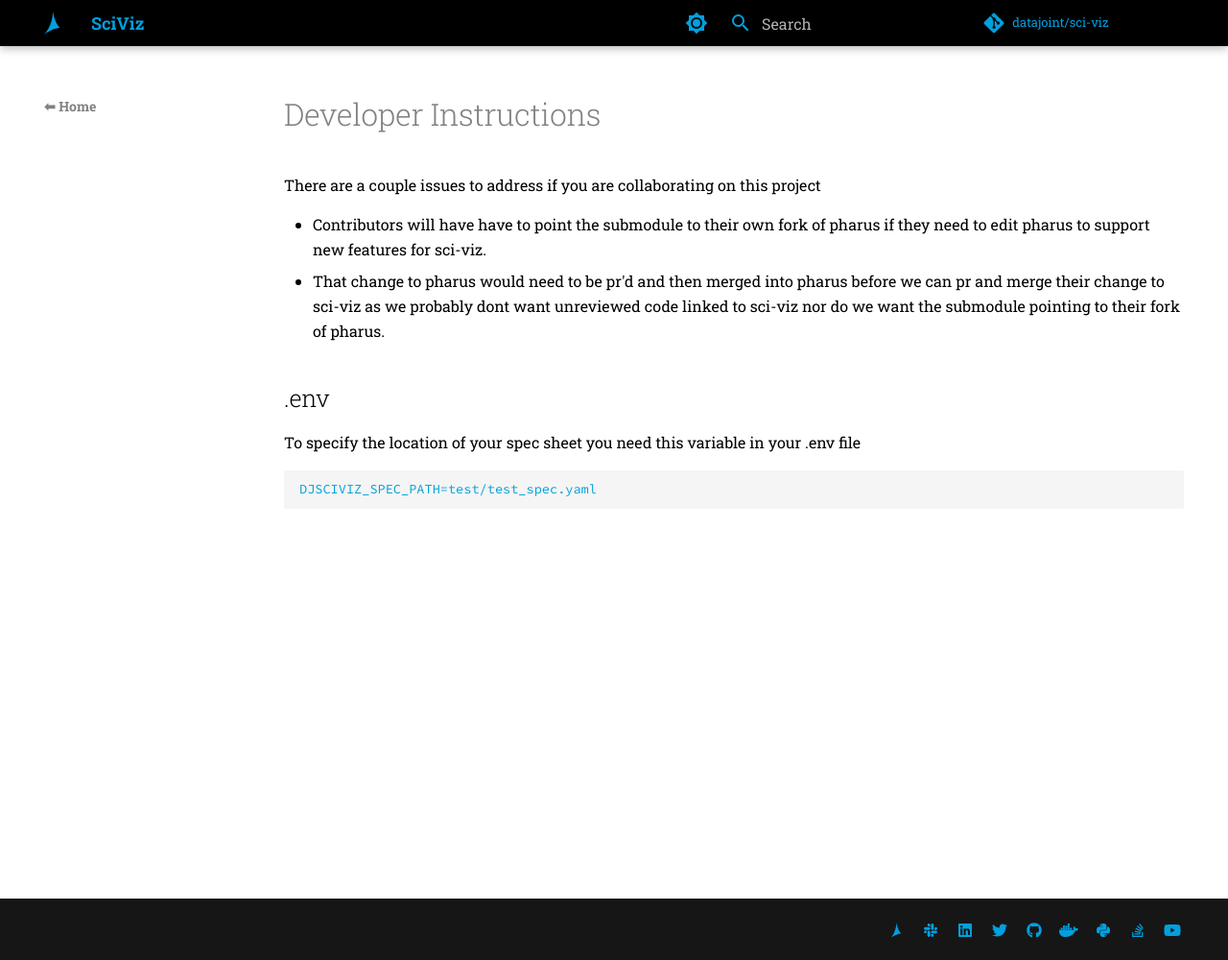
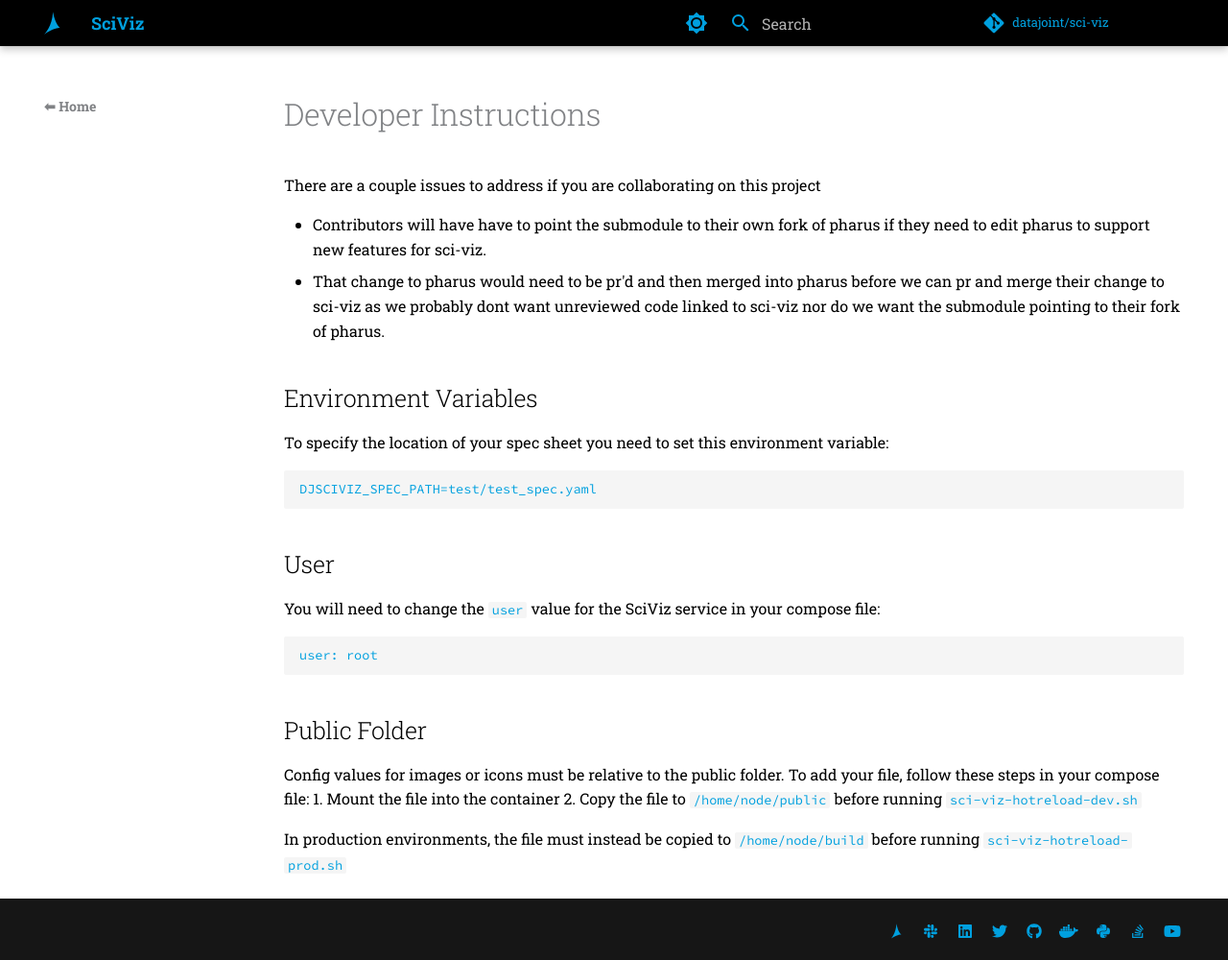
Before and after one commit to datajoint/sci-viz, an MkDocs documentation site: the page built from docs/src/concepts/dev_instructions.md, in a window 1280 px wide and 1000 px high. Shown: the whole window at 96% size. Built offline with MkDocs 1.6.1 and Material for MkDocs 9.7.7, drawn with Linux system fonts in a browser that asks for light colours; comment, search, counter and statistics services are not loaded; the version menu is left out.

Commit message:
dev instructions

````diff
--- a/docs/src/concepts/dev_instructions.md
+++ b/docs/src/concepts/dev_instructions.md
@@ -5,10 +5,25 @@ There are a couple issues to address if you are collaborating on this project
 - Contributors will have have to point the submodule to their own fork of pharus if they need to edit pharus to support new features for sci-viz.
 - That change to pharus would need to be pr'd and then merged into pharus before we can pr and merge their change to sci-viz as we probably dont want unreviewed code linked to sci-viz nor do we want the submodule pointing to their fork of pharus.
 
-## .env
+## Environment Variables
 
-To specify the location of your spec sheet you need this variable in your .env file
+To specify the location of your spec sheet you need to set this environment variable:
 
 ```bash
 DJSCIVIZ_SPEC_PATH=test/test_spec.yaml
 ```
+
+## User
+
+You will need to change the `user` value for the SciViz service in your compose file:
+```
+user: root
+```
+
+## Public Folder
+
+Config values for images or icons must be relative to the public folder. To add your file, follow these steps in your compose file:
+ 1. Mount the file into the container
+ 2. Copy the file to `/home/node/public` before running `sci-viz-hotreload-dev.sh`
+
+In production environments, the file must instead be copied to `/home/node/build` before running `sci-viz-hotreload-prod.sh`
````
